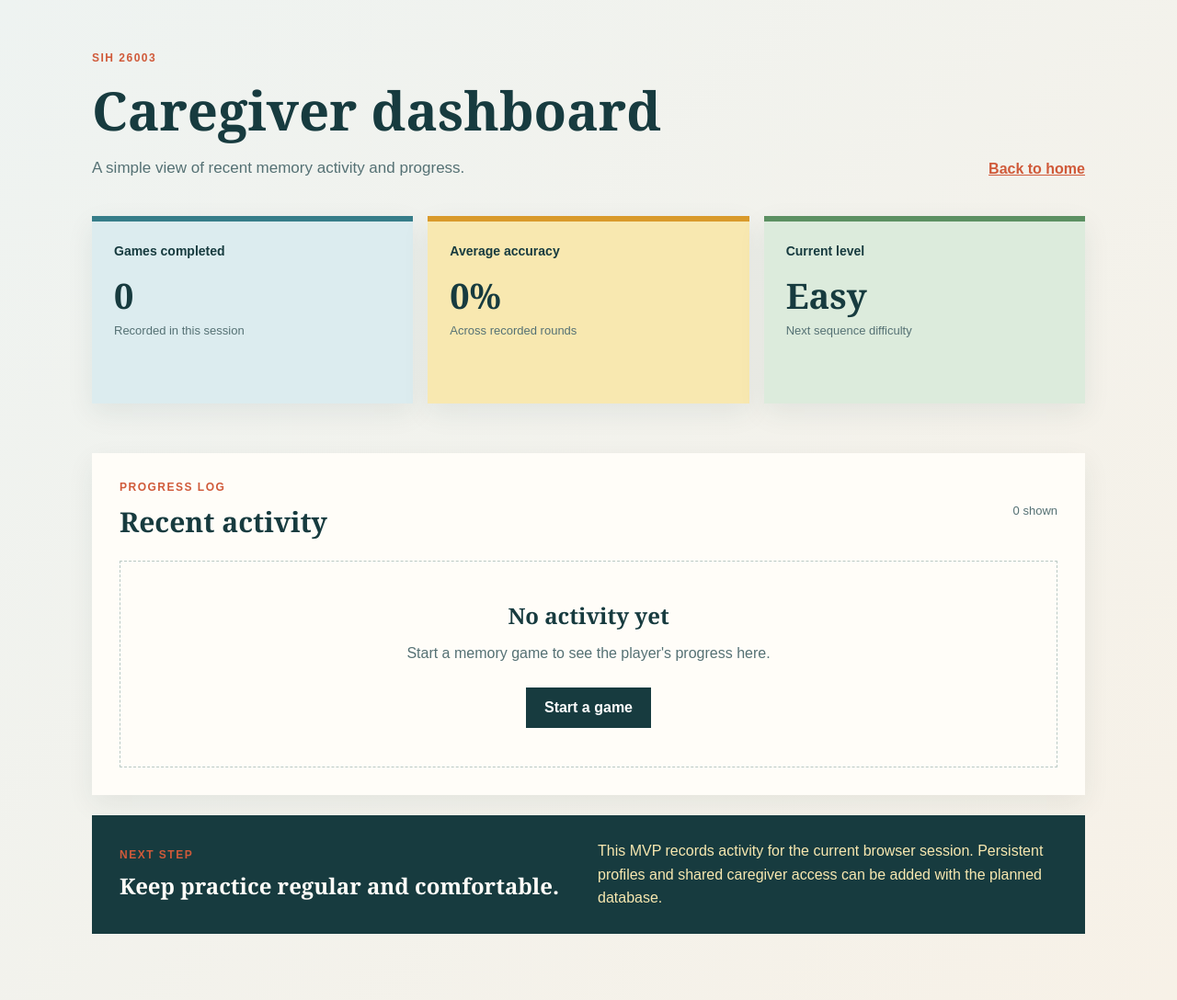
After one commit to Sereniric/Memory-assistant, a Flask app: page /caregiver/dashboard in a window 1280 px wide. The commit adds this page. Shown: the whole page at 92% size. Run offline with Flask 3, Linux system fonts and the light colour scheme.

Commit message:
Added caregiver dashboard

```diff
--- a/app/__init__.py
+++ b/app/__init__.py
@@ -17,6 +17,9 @@ def create_app():
     app.register_blueprint(shopping_memory)
     app.register_blueprint(picture_recall)
 
+    from app.routes.caregiver import caregiver
+    app.register_blueprint(caregiver)
+
     from app.routes.sequence_recall import sequence_recall
     app.register_blueprint(sequence_recall)
 
--- /dev/null
+++ b/app/routes/caregiver.py
@@ -0,0 +1,29 @@
+from flask import Blueprint, render_template, session
+
+
+caregiver = Blueprint(
+    "caregiver",
+    __name__,
+    url_prefix="/caregiver"
+)
+
+
+@caregiver.route("/dashboard")
+def dashboard():
+    activities = session.get("game_history", [])
+    accuracy_values = [
+        activity["accuracy"]
+        for activity in activities
+        if activity.get("accuracy") is not None
+    ]
+    average_accuracy = round(
+        sum(accuracy_values) / len(accuracy_values)
+    ) if accuracy_values else 0
+
+    return render_template(
+        "caregiver/dashboard.html",
+        activities=list(reversed(activities[-8:])),
+        total_games=len(activities),
+        average_accuracy=average_accuracy,
+        current_difficulty=session.get("difficulty", "easy").title()
+    )
--- a/app/static/css/style.css
+++ b/app/static/css/style.css
@@ -1,8 +1,9 @@
 body {
-    font-family: Arial, sans-serif;
-    background: #f5f5f5;
+    font-family: Georgia, "Times New Roman", serif;
+    background: #eef3f1;
+    color: #173b3f;
     text-align: center;
-    margin-top: 100px;
+    margin: 0;
 }
 
 .container {
@@ -18,3 +19,84 @@ button {
     font-size: 18px;
     cursor: pointer;
 }
+
+.dashboard-page {
+    background: linear-gradient(135deg, #eef3f1 0%, #f7f1e7 100%);
+    min-height: 100vh;
+    text-align: left;
+}
+
+.dashboard-container {
+    max-width: 1080px;
+    margin: 0 auto;
+    padding: 56px 24px 72px;
+}
+
+.dashboard-header,
+.section-heading,
+.caregiver-note {
+    display: flex;
+    align-items: flex-end;
+    justify-content: space-between;
+    gap: 24px;
+}
+
+.eyebrow {
+    color: #d05a3a;
+    font-family: Arial, sans-serif;
+    font-size: 12px;
+    font-weight: bold;
+    letter-spacing: 1.5px;
+    margin: 0 0 10px;
+    text-transform: uppercase;
+}
+
+.dashboard-header h1,
+.section-heading h2,
+.caregiver-note h2 {
+    margin: 0;
+    color: #173b3f;
+}
+
+.dashboard-header h1 { font-size: clamp(34px, 5vw, 58px); }
+.dashboard-intro { font-family: Arial, sans-serif; font-size: 17px; margin: 14px 0 0; color: #557174; }
+.text-link { color: #d05a3a; font-family: Arial, sans-serif; font-weight: bold; }
+
+.summary-grid { display: grid; grid-template-columns: repeat(3, 1fr); gap: 16px; margin: 42px 0 54px; }
+.summary-card { padding: 24px; border-top: 6px solid; min-height: 150px; box-shadow: 0 10px 28px rgba(23, 59, 63, .08); }
+.summary-card-blue { background: #dcecef; border-color: #367d89; }
+.summary-card-yellow { background: #f8e8b0; border-color: #d99a2b; }
+.summary-card-green { background: #dcebdc; border-color: #5c9062; }
+.summary-label, .summary-note { display: block; font-family: Arial, sans-serif; }
+.summary-label { font-size: 14px; font-weight: bold; }
+.summary-card strong { display: block; font-size: 38px; margin: 14px 0 5px; }
+.summary-note { color: #557174; font-size: 13px; }
+
+.dashboard-section { background: #fffdf8; padding: 30px; box-shadow: 0 10px 28px rgba(23, 59, 63, .07); }
+.section-heading { align-items: center; margin-bottom: 22px; }
+.section-heading h2 { font-size: 30px; }
+.activity-count { color: #557174; font-family: Arial, sans-serif; font-size: 13px; }
+.activity-table-wrap { overflow-x: auto; }
+.activity-table { border-collapse: collapse; font-family: Arial, sans-serif; min-width: 620px; width: 100%; }
+.activity-table th { color: #557174; font-size: 12px; letter-spacing: .8px; text-align: left; text-transform: uppercase; }
+.activity-table th, .activity-table td { border-bottom: 1px solid #e5e8e1; padding: 16px 12px; }
+.activity-table td:first-child { width: 38%; }
+.activity-table td strong, .activity-table td span { display: block; }
+.activity-table td span { color: #557174; font-size: 13px; margin-top: 4px; }
+.status-dot { font-weight: bold; }
+.status-good { color: #367d55 !important; }
+.status-review { color: #bd6a25 !important; }
+.empty-state { border: 1px dashed #b9c9c4; padding: 42px 20px; text-align: center; }
+.empty-state h3 { font-size: 24px; margin: 0 0 8px; }
+.empty-state p { color: #557174; font-family: Arial, sans-serif; }
+.dashboard-button { background: #173b3f; color: white; display: inline-block; font-family: Arial, sans-serif; font-weight: bold; margin-top: 12px; padding: 13px 20px; text-decoration: none; }
+.caregiver-note { align-items: center; background: #173b3f; color: #f8e8b0; margin-top: 22px; padding: 26px 30px; }
+.caregiver-note h2 { color: #fffdf8; font-size: 24px; }
+.caregiver-note > p { font-family: Arial, sans-serif; line-height: 1.6; margin: 0; max-width: 500px; }
+
+@media (max-width: 700px) {
+    .dashboard-container { padding: 36px 16px 48px; }
+    .dashboard-header, .caregiver-note { align-items: flex-start; flex-direction: column; }
+    .summary-grid { grid-template-columns: 1fr; margin: 30px 0 38px; }
+    .dashboard-section { padding: 20px 14px; }
+}
--- /dev/null
+++ b/app/templates/caregiver/dashboard.html
@@ -0,0 +1,88 @@
+<!DOCTYPE html>
+<html lang="en">
+<head>
+    <meta charset="UTF-8">
+    <meta name="viewport" content="width=device-width, initial-scale=1.0">
+    <title>Caregiver Dashboard | SIH 26003</title>
+    <link rel="stylesheet" href="{{ url_for('static', filename='css/style.css') }}">
+</head>
+<body class="dashboard-page">
+    <main class="dashboard-container">
+        <header class="dashboard-header">
+            <div>
+                <p class="eyebrow">SIH 26003</p>
+                <h1>Caregiver dashboard</h1>
+                <p class="dashboard-intro">A simple view of recent memory activity and progress.</p>
+            </div>
+            <a class="text-link" href="{{ url_for('main.home') }}">Back to home</a>
+        </header>
+
+        <section class="summary-grid" aria-label="Progress summary">
+            <article class="summary-card summary-card-blue">
+                <span class="summary-label">Games completed</span>
+                <strong>{{ total_games }}</strong>
+                <span class="summary-note">Recorded in this session</span>
+            </article>
+            <article class="summary-card summary-card-yellow">
+                <span class="summary-label">Average accuracy</span>
+                <strong>{{ average_accuracy }}%</strong>
+                <span class="summary-note">Across recorded rounds</span>
+            </article>
+            <article class="summary-card summary-card-green">
+                <span class="summary-label">Current level</span>
+                <strong>{{ current_difficulty }}</strong>
+                <span class="summary-note">Next sequence difficulty</span>
+            </article>
+        </section>
+
+        <section class="dashboard-section">
+            <div class="section-heading">
+                <div>
+                    <p class="eyebrow">Progress log</p>
+                    <h2>Recent activity</h2>
+                </div>
+                <span class="activity-count">{{ activities|length }} shown</span>
+            </div>
+
+            {% if activities %}
+            <div class="activity-table-wrap">
+                <table class="activity-table">
+                    <thead>
+                        <tr>
+                            <th>Activity</th>
+                            <th>Result</th>
+                            <th>Accuracy</th>
+                            <th>Difficulty</th>
+                        </tr>
+                    </thead>
+                    <tbody>
+                        {% for activity in activities %}
+                        <tr>
+                            <td><strong>{{ activity.game }}</strong><span>{{ activity.message }}</span></td>
+                            <td>{{ activity.score }}</td>
+                            <td><span class="status-dot {% if activity.accuracy >= 70 %}status-good{% else %}status-review{% endif %}">{{ activity.accuracy }}%</span></td>
+                            <td>{{ activity.difficulty }}</td>
+                        </tr>
+                        {% endfor %}
+                    </tbody>
+                </table>
+            </div>
+            {% else %}
+            <div class="empty-state">
+                <h3>No activity yet</h3>
+                <p>Start a memory game to see the player's progress here.</p>
+                <a class="dashboard-button" href="{{ url_for('games.start') }}">Start a game</a>
+            </div>
+            {% endif %}
+        </section>
+
+        <section class="caregiver-note">
+            <div>
+                <p class="eyebrow">Next step</p>
+                <h2>Keep practice regular and comfortable.</h2>
+            </div>
+            <p>This MVP records activity for the current browser session. Persistent profiles and shared caregiver access can be added with the planned database.</p>
+        </section>
+    </main>
+</body>
+</html>
--- a/app/templates/home.html
+++ b/app/templates/home.html
@@ -22,6 +22,10 @@
         <a href="{{ url_for('games.start') }}">
             <button>Start</button>
         </a>
+
+        <a href="{{ url_for('caregiver.dashboard') }}">
+            <button>Caregiver dashboard</button>
+        </a>
     </main>
 
 </body>
```
Also changed, not shown: app/routes/picture_recall.py (+10 -0 lines), app/routes/sequence_recall.py (+10 -0 lines), app/routes/shopping_memory.py (+10 -0 lines).
